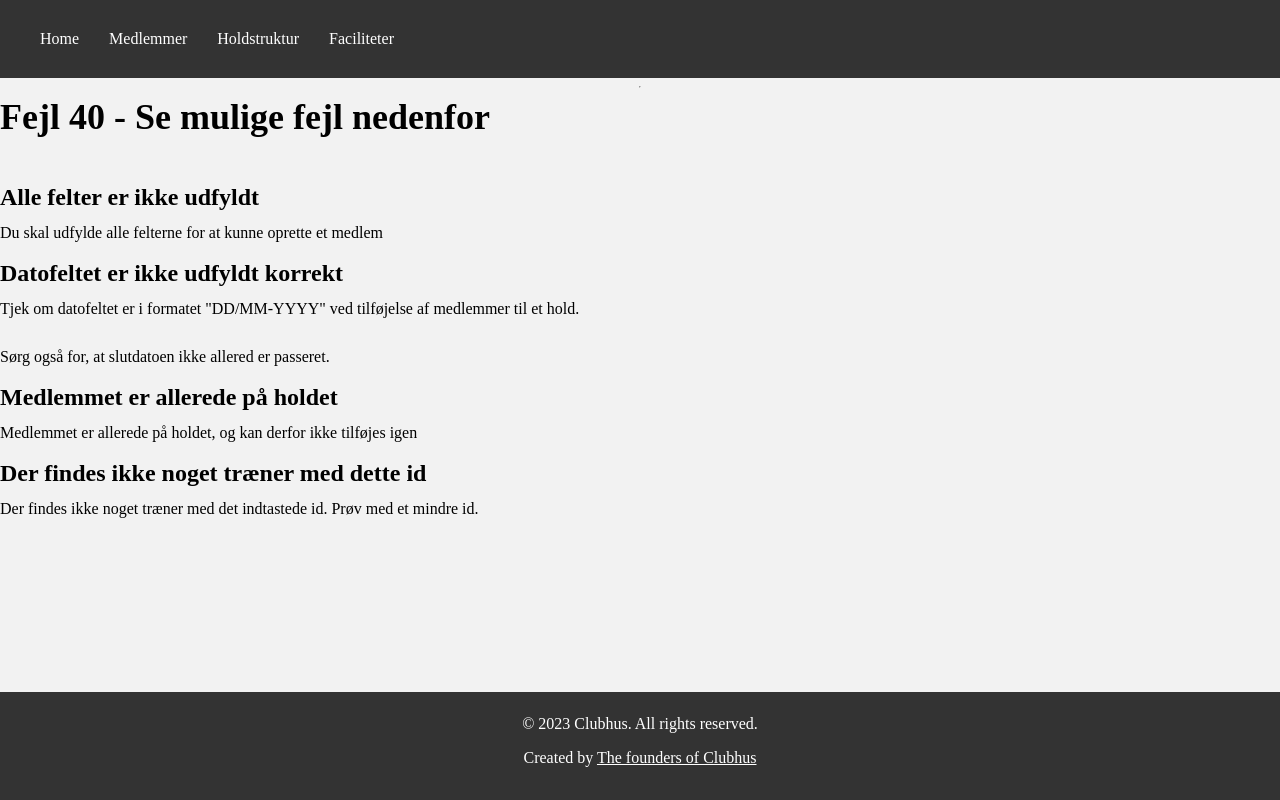
After one commit to Foverskov/DISproject, a Flask app: template templates/error.html in a window 1280 px wide. The commit adds this page. Run offline with Flask 3, Linux system fonts and the light colour scheme; the template is opened without the code that fills it, so the values that code supplies are empty; some libraries are stand-ins or nearby versions.

Commit message:
HTML error-side

```diff
--- /dev/null
+++ b/templates/error.html
@@ -0,0 +1,36 @@
+<!DOCTYPE html>
+<html lang="en">
+    {% extends "base.html" %}
+
+    {% block title %} Index {% endblock %}
+
+    {% block content %}
+    <h1>Fejl 40 - Se mulige fejl nedenfor</h1> <br><br>
+    <h2>
+        Alle felter er ikke udfyldt <br>
+    </h2>
+    <p>
+        Du skal udfylde alle felterne for at kunne oprette et medlem
+    </p>
+    <h2>
+        Datofeltet er ikke udfyldt korrekt <br>
+    </h2>
+    <p>
+        Tjek om datofeltet er i formatet "DD/MM-YYYY" ved tilføjelse af medlemmer til et hold.<br><br>
+        Sørg også for, at slutdatoen ikke allered er passeret.
+    </p>
+    <h2>
+        Medlemmet er allerede på holdet <br>
+    </h2>
+    <p>
+        Medlemmet er allerede på holdet, og kan derfor ikke tilføjes igen
+    </p>
+    <h2>
+        Der findes ikke noget træner med dette id <br>
+    </h2>
+    <p>
+        Der findes ikke noget træner med det indtastede id. Prøv med et mindre id.
+    </p>
+    {% endblock %}
+
+</html>
```
Also changed, not shown: templates/medlemmer.html (+12 -12 lines).
